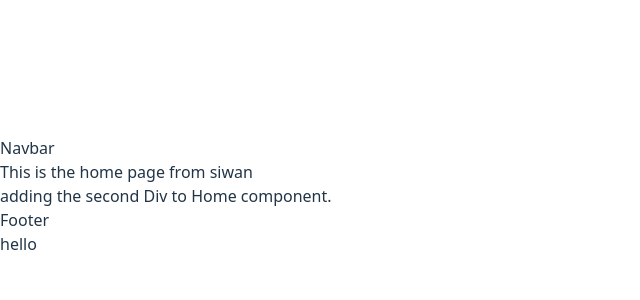
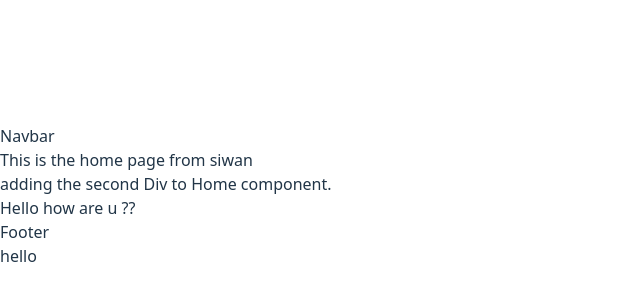
Before and after one commit to RenuYadav4/clone_practice, a React (Vite) app: page / in a window 1280 px wide. Shown: the part 204-504 px from the top of the page, without its empty margins (0-640 px from the left). Built offline with nearby package versions, Linux system fonts and the light colour scheme.

Commit message:
Add third div

```diff
--- a/src/components/Home.jsx
+++ b/src/components/Home.jsx
@@ -5,6 +5,9 @@ const Home = () => {
     <>
         <div>This is the home page <span> from siwan</span> <br /> </div>
         <div>adding the second Div to Home component.</div>
+        <div>
+          Hello how are  u ??
+        </div>
     </>
   )
 }
```
